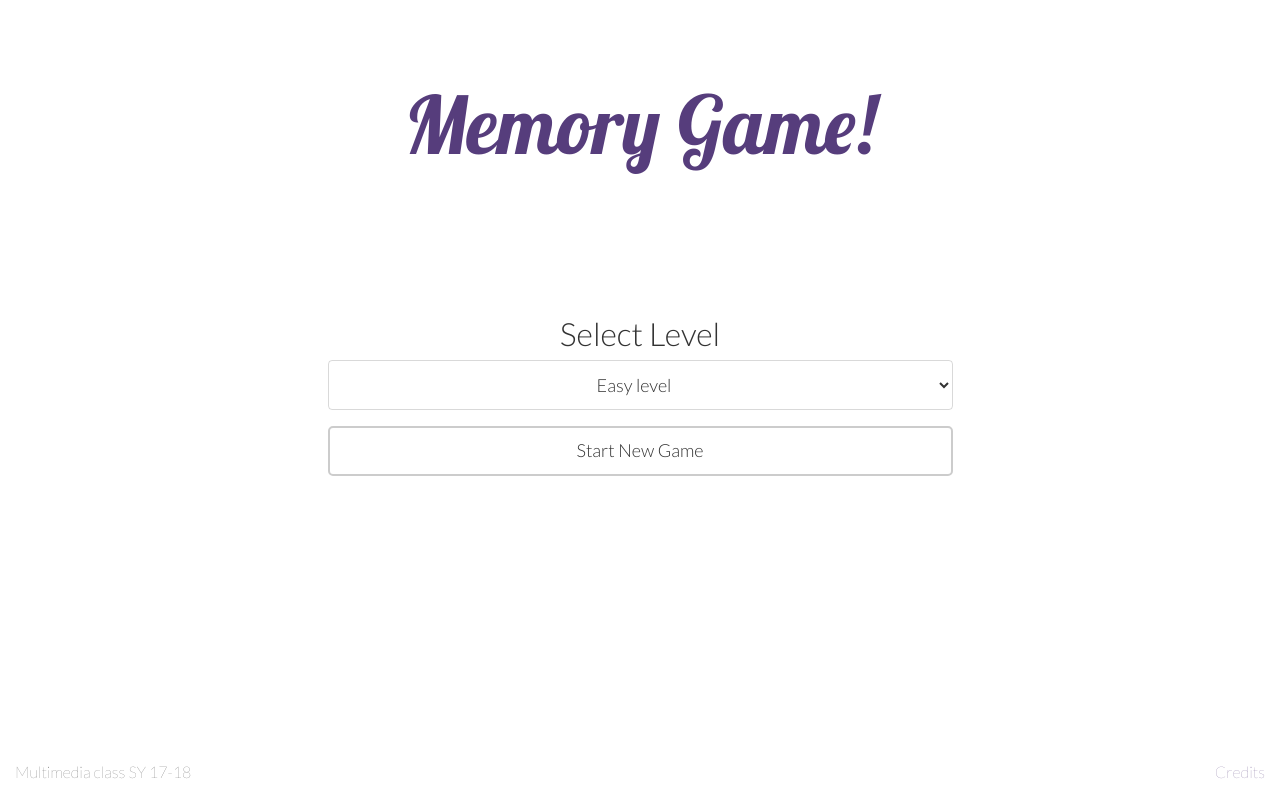
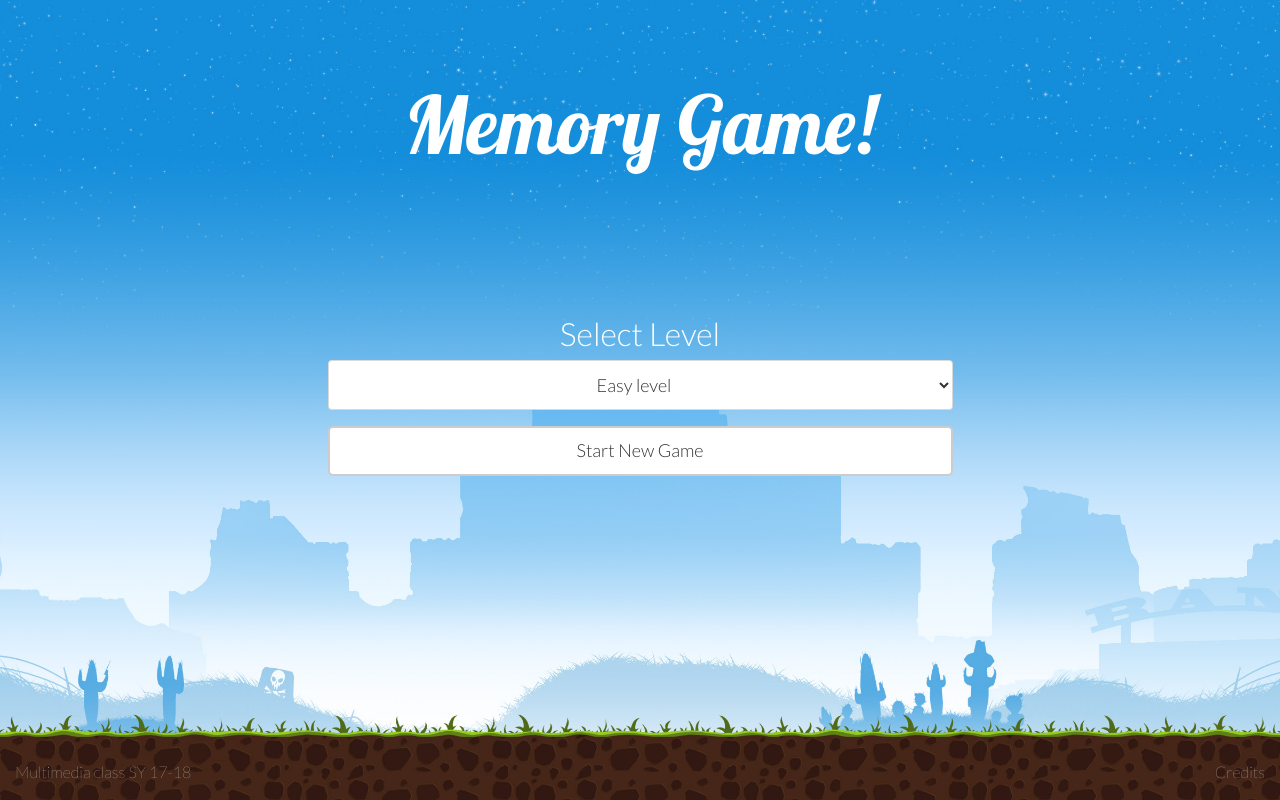
Before and after one commit to reginpv/memorygame, a plain HTML site: page index.html in a window 1280 px wide. Drawn offline with nearby package versions, Linux system fonts and the light colour scheme.

Commit message:
bg update

```diff
--- a/assets/css/Common.css
+++ b/assets/css/Common.css
@@ -1,16 +1,23 @@
 @import url('https://fonts.googleapis.com/css?family=Lobster|Lato:100,300');
 
 html, body {
-	color: #333333;
+	color: #ffffff;
 	font-family: 'Lato', 'sans-serif', arial;
 	font-weight: 100;
 	height: 100%;
 }
+body {
+	background: url(../images/bg1.jpg) top center;
+	background-size: cover;
+}
+section {
+	background: transparent;
+}
 a, a:hover {
-	color: #563d7c;
+	color: #ffffff;
 }
 input.btn-start:hover {
-	background: #563d7c!important;
+	background: #779ecb!important;
 	transition: all ease .3s;
 	color: #fff!important;
 }
@@ -43,7 +50,8 @@ section.footer {
 	max-height: 10vh;
 	position: fixed;
 	bottom: 0;
-	z-index: 9
+	z-index: 9;
+	color: #fff;
 }
 
 @media (max-width: 575px) {
--- a/assets/css/MemoryGame.css
+++ b/assets/css/MemoryGame.css
@@ -40,7 +40,7 @@ body {
 }
 
 #memory--app-container {
-	background-color: #fff;
+	background-color: transparent;
 	width:100%;
 	height:80vh;
 }
@@ -104,7 +104,7 @@ body {
 }
 
 #memory--settings-modal {
-	background: #fff;
+	background: transparent;
 	z-index: 4;
 }
 #memory--settings-modal form {
@@ -123,7 +123,7 @@ margin:8px 0;
 	width:100%;
 	margin-bottom:16px;
 	font-size:18px;
-	background:transparent;
+	background: #ffffff;
 	color:#333;
 	height:50px;
 	text-align: center;
@@ -138,6 +138,7 @@ margin:8px 0;
 	border-radius:5px;
 	border:2px solid #ccc;
 	cursor: pointer;
+	background: #ffffff;
 }
 
 #memory--cards {
@@ -222,7 +223,10 @@ margin:8px 0;
 	background-position:50% 50%;
 	background-repeat: no-repeat;
 	background-size: contain;
-
+	-webkit-border-radius: 5px;
+	-moz-border-radius: 5px;
+	border-radius: 5px;
+	border: 2px #ffffff solid;
 }
 
 /* back, initially hidden pane */
@@ -236,6 +240,10 @@ margin:8px 0;
 	background-position:50% 50%;
 	background-repeat: no-repeat;
 	background-size: cover;
+	-webkit-border-radius: 5px;
+	-moz-border-radius: 5px;
+	border-radius: 5px;
+	border: 2px #ffffff solid;
 }
 
 .back.card-1 {
--- a/index.html
+++ b/index.html
@@ -71,10 +71,10 @@
 
 		<section class="footer container-fluid my-3 container-fluid">
 			<div class="row">
-				<div class="col-12 col-md-6 text-center text-md-left">
+				<div class="col-8 col-md-6 text-center text-md-left">
 					Multimedia class SY 17-18
 				</div>
-				<div class="col-12 col-md-6 text-center text-md-right">
+				<div class="col-4 col-md-6 text-center text-md-right">
 					<a href="credits.html">Credits</a>
 				</div>
 			</div>
```
Also changed, not shown: assets/images/-Users-ginpv-Desktop-memorygame-index.html.png (added), assets/images/bg1.jpg (added), assets/images/bg2.jpg (added).
